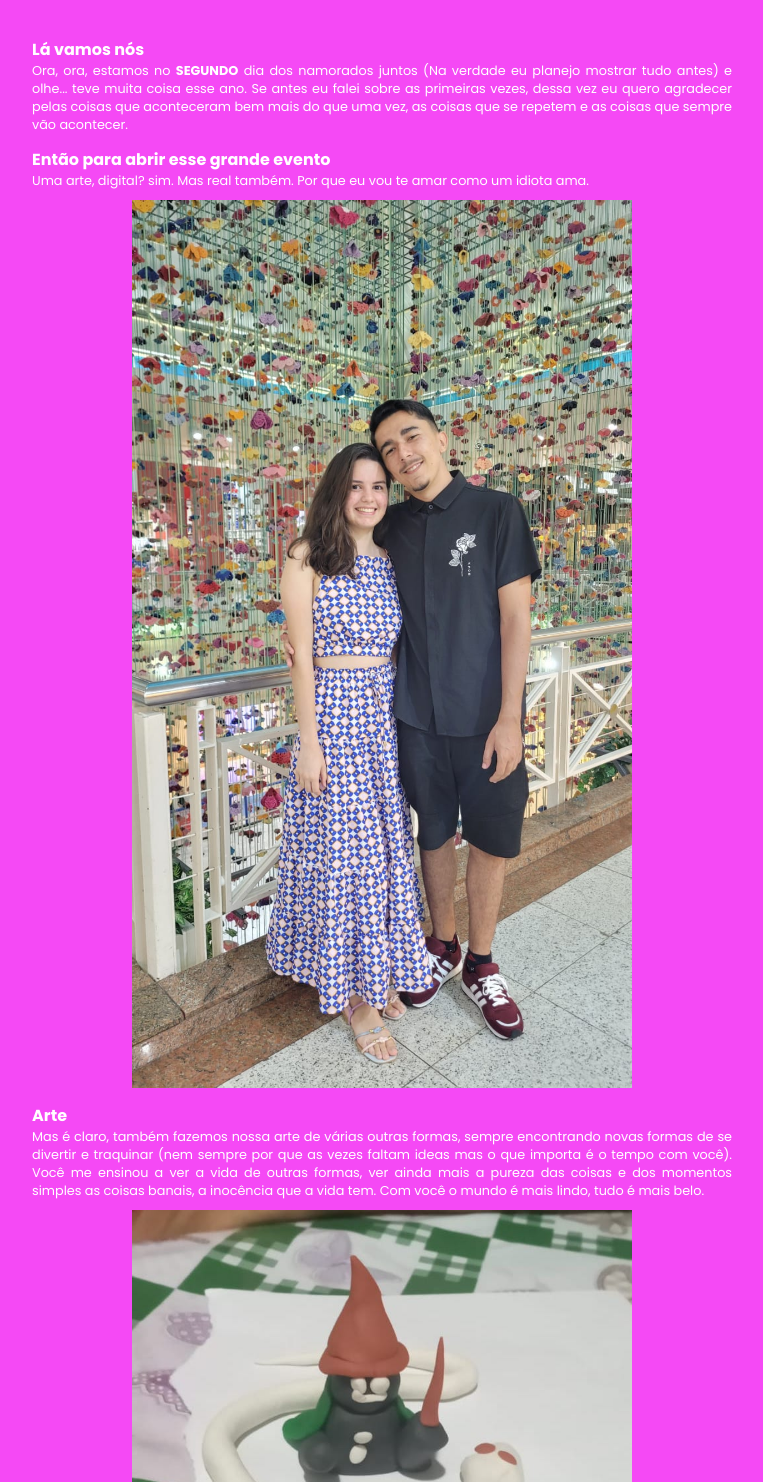
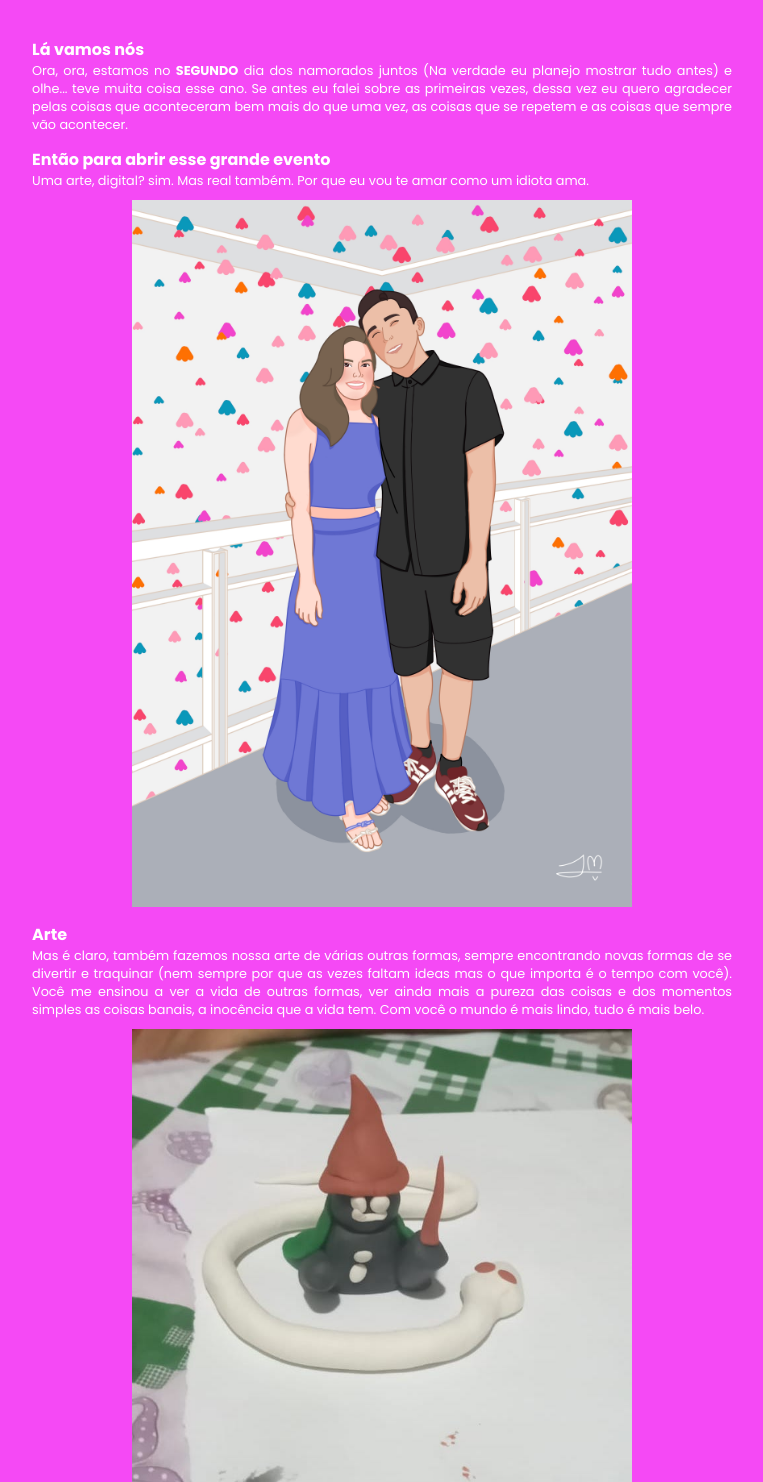
Before and after one commit to Matheus51bento/with-love-site, a Django app: page / in a window 1280 px wide. Shown: the part 163-1645 px from the top of the page, without its empty margins (258-1021 px from the left). Run offline with Django 4.2, Linux system fonts and the light colour scheme.

Commit message:
agr com fotinha

```diff
--- a/core/templates/core/index.html
+++ b/core/templates/core/index.html
@@ -29,7 +29,7 @@
 
         <p>Uma arte, digital? sim. Mas real também. Por que eu vou te amar como um idiota ama.</p>
 
-        <img class="images" src="{% static 'img/vai_ser_arte.jpeg' %}">
+        <img class="images" src="{% static 'img/ate_final.jpg' %}">
 
         <h3>Arte</h3>
         <p>Mas é claro, também fazemos nossa arte de várias outras formas, sempre encontrando novas formas de se
```
Also changed, not shown: static/img/ate_final.jpg (added).
